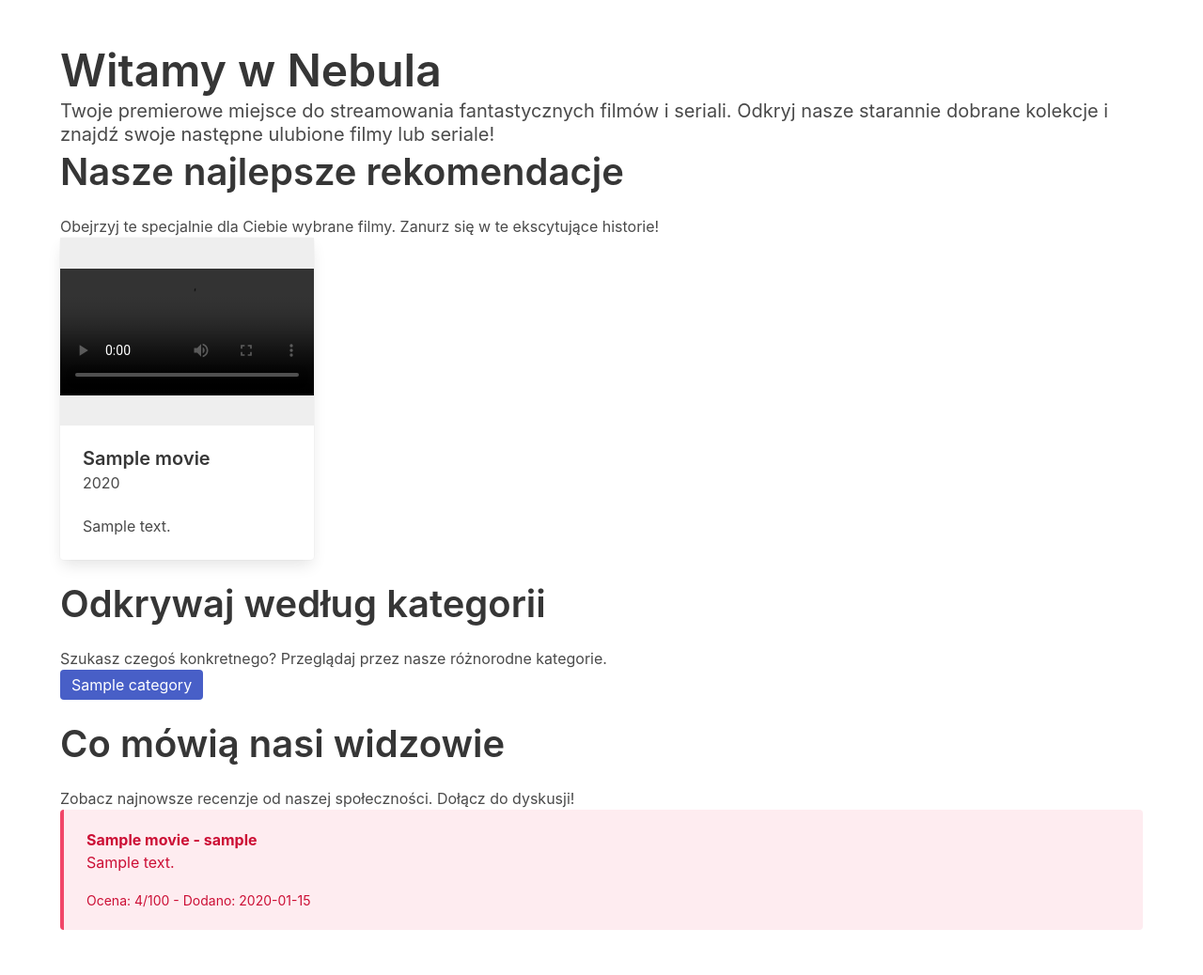
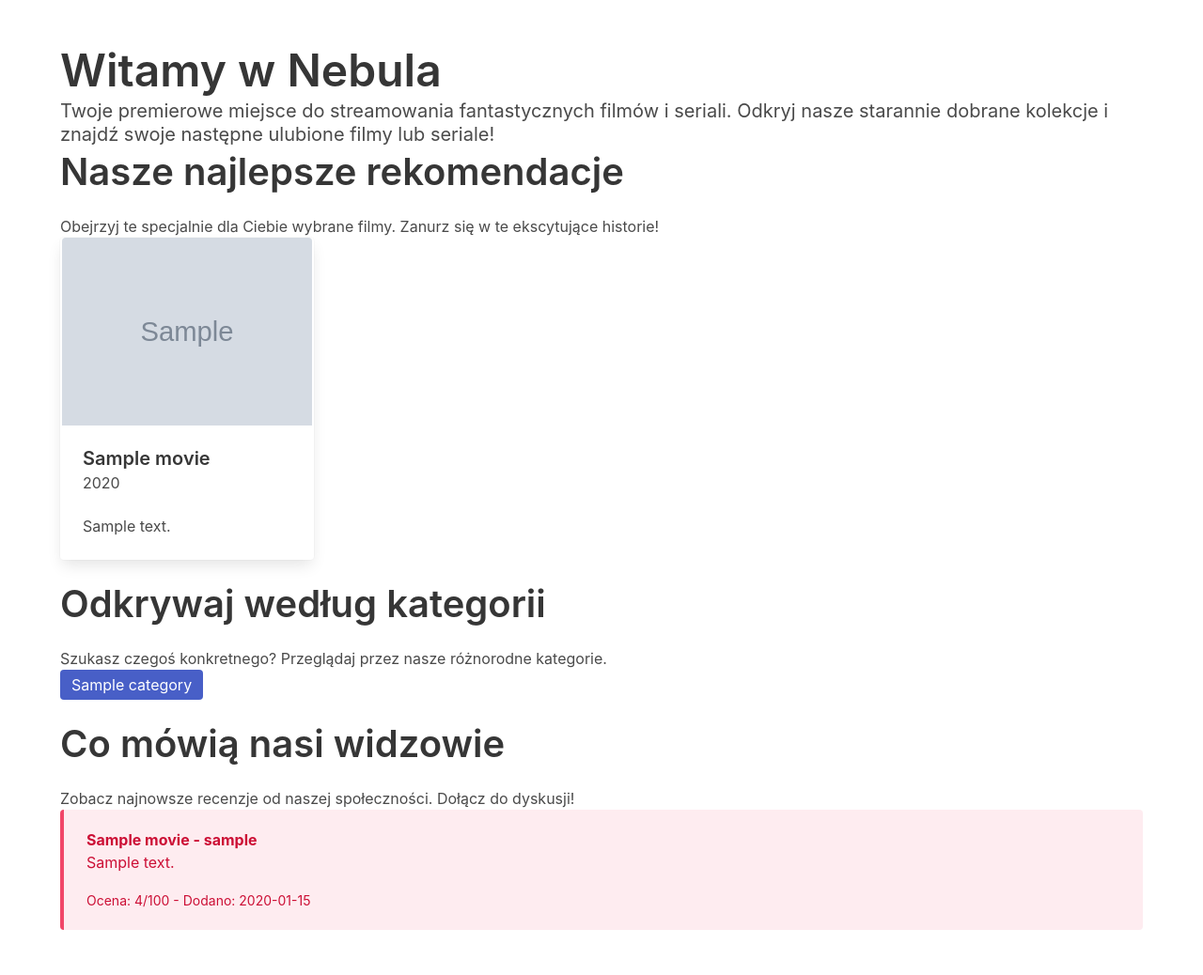
Before and after one commit to MiuOS/project2, a Django app: page / in a window 1280 px wide. Shown: the part 56-1094 px from the top of the page at 94% size. Run offline with Django 4.2, Linux system fonts and the light colour scheme; tables that the repository leaves empty hold one stand-in row (values such as "Sample post"); grey boxes marked "Sample" are stand-in pictures; grey boxes are pictures that could not be loaded.

Commit message:
dalej drobne poprawki

```diff
--- a/Nebula/templates/Nebula/home.html
+++ b/Nebula/templates/Nebula/home.html
@@ -17,11 +17,12 @@
                 {% for recommendation in recommendations %}
                     <div class="column is-one-quarter">
                         <div class="card">
-                            <div class="card-image video-container is-flex-centered">
-                                <video controls class="video-fixed-height">
-                                    <source src="{{ recommendation.movie.file.url }}" type="video/mp4">
-                                    Twoja przeglądarka nie obsługuje tagu video.
-                                </video>
+                            <div class="card-image">
+                                <!-- Image instead of video -->
+                                <div class="image-container is-flex-centered">
+                                    <img src="{{ recommendation.movie.cover.url }}"
+                                         alt="{{ recommendation.movie.title }}" class="image-fixed-height">
+                                </div>
                             </div>
                             <div class="card-content">
                                 <p class="title is-5">{{ recommendation.movie.title }}</p>
@@ -71,18 +72,17 @@
 
 {% block head %}
     <style>
-        .video-container {
+        .image-container {
             display: flex;
             justify-content: center; /* Center horizontally */
             align-items: center; /* Center vertically */
-            height: 200px; /* Same height as your video */
-            background: #eee;
+            height: 200px; /* Set a fixed height */
         }
 
-        .video-fixed-height {
+        .image-fixed-height {
             max-height: 100%;
             width: auto;
-            object-fit: cover; /* This will ensure the video covers the defined area without stretching */
+            object-fit: cover; /* Ensures the image covers the area without stretching */
         }
     </style>
 {% endblock %}
--- a/movies/models.py
+++ b/movies/models.py
@@ -6,12 +6,11 @@ from django.db import models
 class Category(models.Model):
     name = models.CharField(max_length=64)
 
-
     def __str__(self):
         return f"{self.name}"
 
 class Recommendation(models.Model):
-    movie = models.ForeignKey("Movie", on_delete=models.CASCADE, related_name="recommendations")
+    movie = models.ForeignKey("Movie", on_delete=models.CASCADE, related_name="recommendations", unique=True)
 
     def __str__(self):
         return f"{self.movie}"
@@ -32,6 +31,9 @@ class Movie(models.Model):
     year = models.IntegerField()
     category = models.ManyToManyField(Category, blank=True, related_name="movies")
     file = models.FileField(upload_to="movies/", blank=True, null=True)
+    cover = models.ImageField(upload_to="covers/", blank=True, null=True)
+    large_cover = models.ImageField(upload_to="large_covers/", blank=True, null=True)
+    added = models.DateTimeField(auto_now_add=True)
 
     def __str__(self):
         return f"{self.title} ({self.year})"
--- a/requirements.txt
+++ b/requirements.txt
@@ -1,5 +1,6 @@
 asgiref==3.7.2
 Django==4.2.7
+Pillow==10.1.0
 psycopg2==2.9.9
 sqlparse==0.4.4
 typing_extensions==4.8.0
```
Also changed, not shown: movies/views.py (+13 -0 lines), 2 other files.
